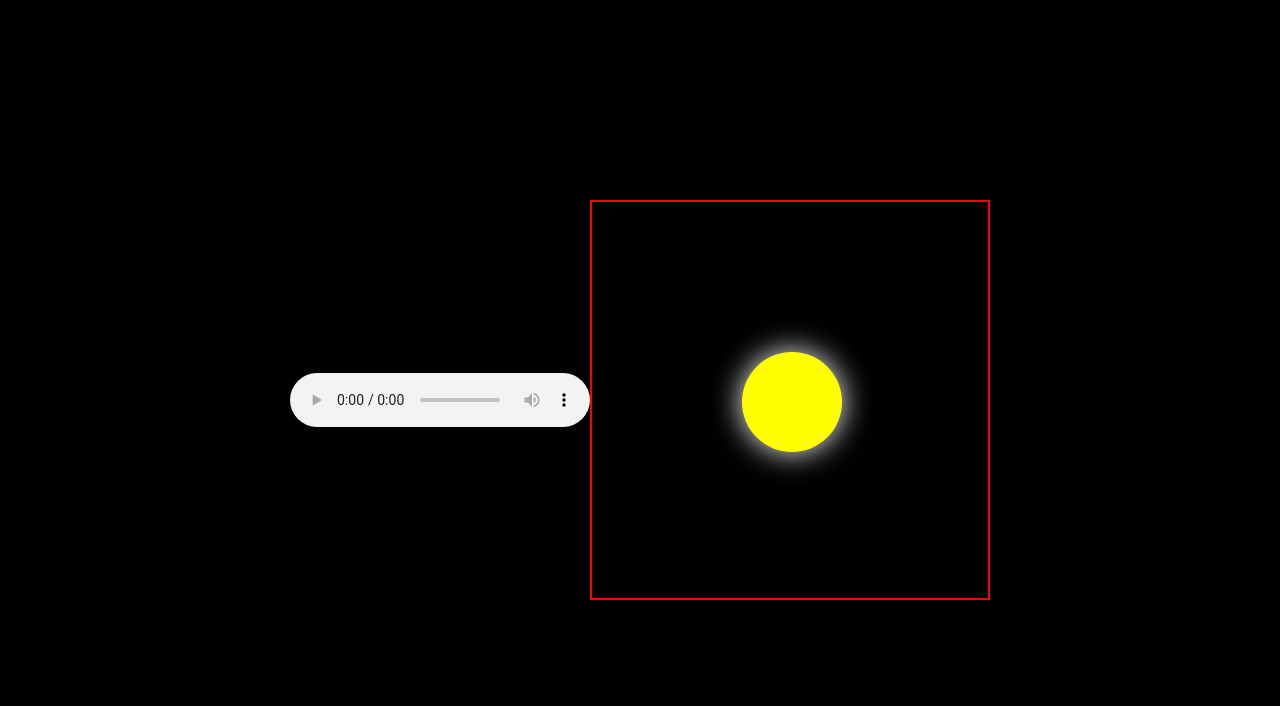
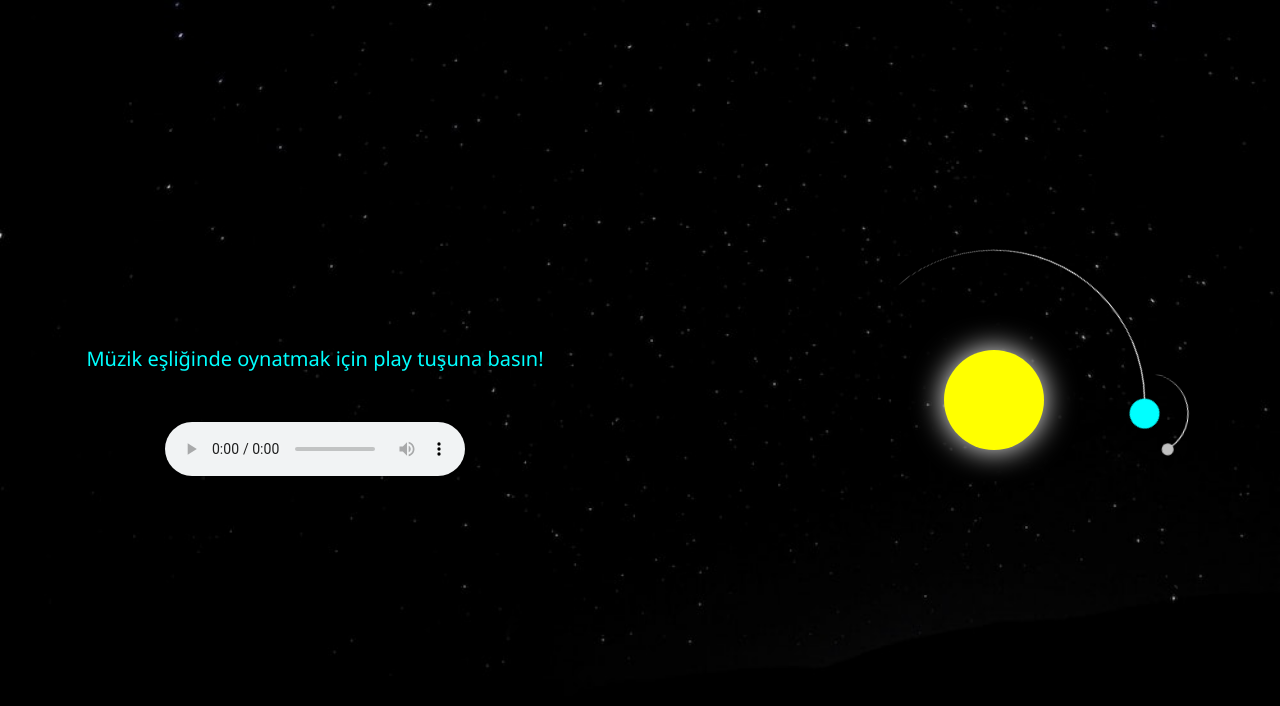
Before and after one commit to RecepKeremZeybek/solar-system, a plain HTML site: page index.html in a window 1280 px wide. Drawn offline with Linux system fonts and the light colour scheme.

Commit message:
projects end

```diff
--- a/index.html
+++ b/index.html
@@ -7,13 +7,22 @@
     <title>Solar System</title>
     <link rel="stylesheet" href="style.css" />
   </head>
+  <div class="left">
+
+      <p>Müzik eşliğinde oynatmak için play tuşuna basın!</p>
+      <audio
+        controls
+        src="./assets/s-o-n-s-u-z-l-u-k-bilim-kurgu-fon-muzigi.mp3"
+      ></audio>
+  </div>
   <body>
-    <audio controls src="./assets/Aytaç Doğan - Akşam Güneşi Live Official Video.mp3"></audio>
     <div class="container">
       <div class="sun"></div>
       <div class="earth">
         <div class="moon"></div>
       </div>
     </div>
+
+
   </body>
 </html>
--- a/style.css
+++ b/style.css
@@ -1,32 +1,100 @@
-*{
-    margin:0;
-    padding: 0;
-    box-sizing: border-box;
-}
-
 body{
+    margin: 0;
     height: 100vh;
     display:flex;
-    justify-content: center;
+    justify-content:center;
     align-items: center;
-    background-color: black;
+    background-color: #000000;
+    overflow:hidden;
+    background-image: url("./assets/Image20230530134839.jpg");
+    background-size: cover;
+    background-repeat: no-repeat;
+
 }
 
 .container{
-    position: relative;
     width: 40em;
     height: 40em;
-    border: 2px solid red;
     font-size: 10px;
+    position: relative;
+
+}
+audio{
+    width:300px;
+
+}
+
+
+.left{
+    display: flex;
+    flex-direction: column;
+    align-items: center;
+    justify-content:center;
+    margin-right: 250px;
+}
+p{
+    color:aqua;
+    font-size:20px;
+    margin-bottom: 50px;
+    font-family:'Segoe UI', Tahoma, Geneva, Verdana, sans-serif;
+
+
 
 }
 .sun{
+    position: absolute;
+    top: 15em;
+    left: 15em;
     width: 10em;
     height: 10em;
-    position: absolute;
     background-color: yellow;
     border-radius: 50%;
     box-shadow: 0 0 3em white;
-    top: 15em;
-    left: 15em;
 }
+.earth,.moon{
+    position: absolute;
+    border-style: solid;
+    border-color: white;
+    border-color: white transparent transparent transparent;
+    border-width: 0.1em 0.1em 0 0;
+    border-radius: 50%;
+
+}
+.earth{
+width: 30em;
+height: 30em;
+top: 5em;
+left: 5em;
+animation: orbit 36s linear infinite;
+}
+.moon{
+    width: 8em;
+    height: 8em;
+    top: 0;
+    right: 0;
+    animation: orbit 36s linear infinite;
+}
+.earth::before,.moon::before{
+    content: "";
+    position: absolute;
+    border-radius: 50%;
+}
+.earth::before{
+background-color: aqua;
+width: 3em;
+height: 3em;
+top: 2.8em;
+right: 2.8em;
+}
+.moon::before{
+    width: 1.2em;
+    height: 1.2em;
+    background-color: silver;
+top: .8em;
+right: .2em;
+}
+@keyframes  orbit{
+    to{
+        transform: rotate(360deg);
+    }
+}
```
Also changed, not shown: assets/Image20230530134839.jpg (added), assets/star.jpg (added), assets/stars.jpg (added), 1 other file.
